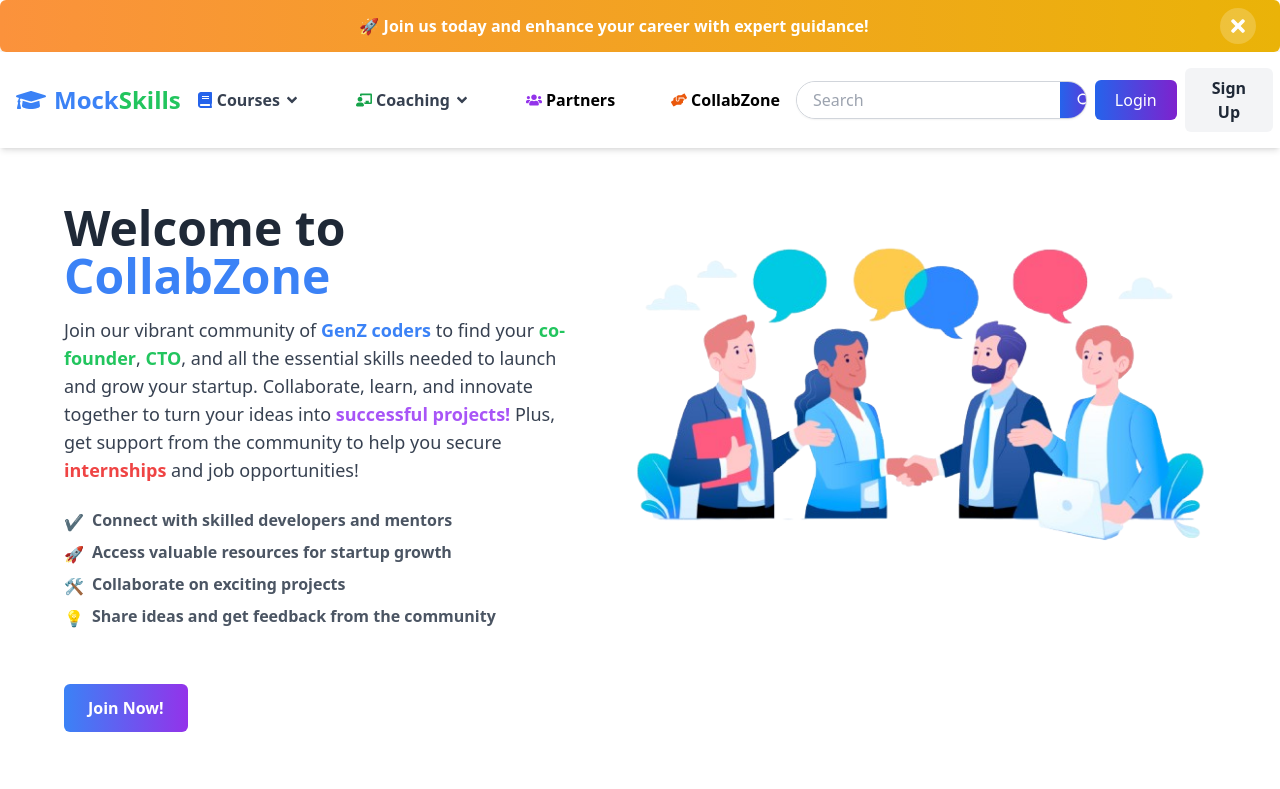
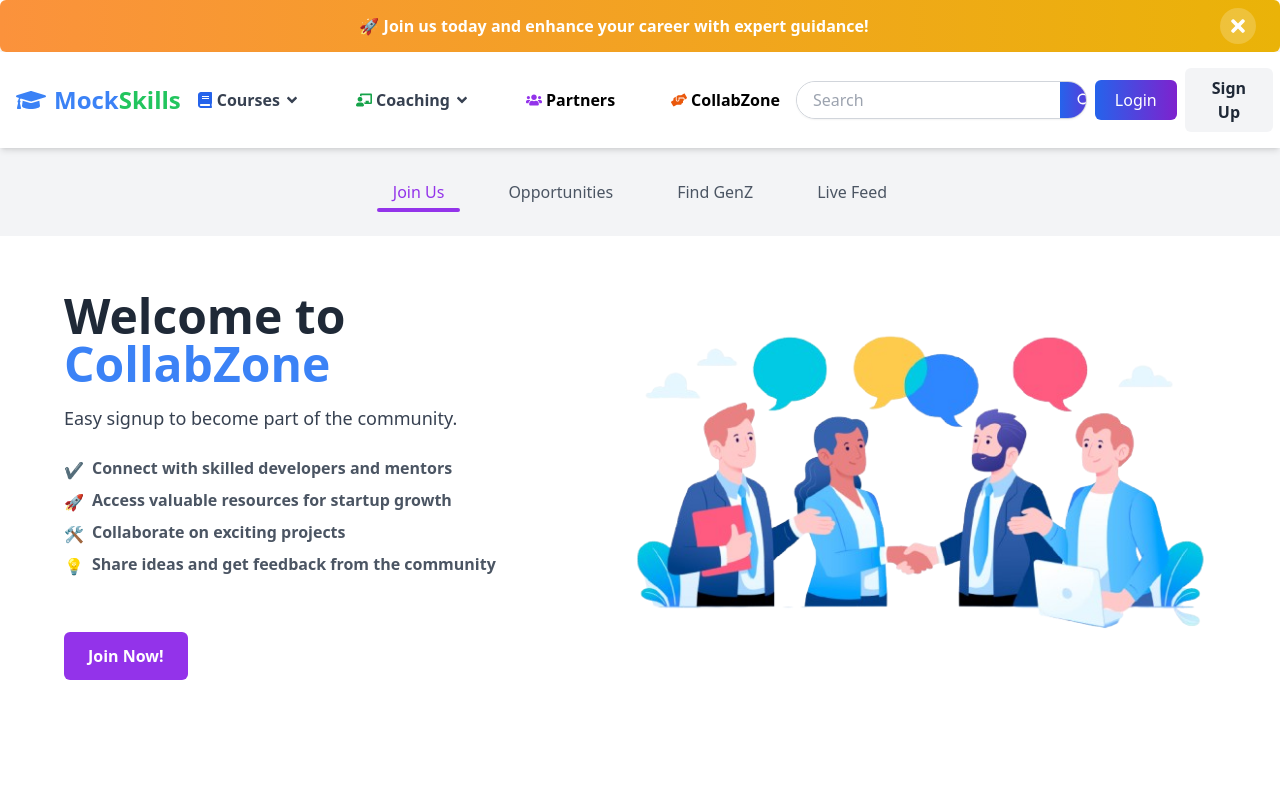
Before and after one commit to MockSkills-Tech/mockskills, a React (Vite) app: page /collabzone in a window 1280 px wide. Shown: the top 789 px of the page. Built offline with nearby package versions, Linux system fonts and the light colour scheme.

Commit message:
Create menu for features in CollabZone component

```diff
--- a/src/Components/CollabZone/CollabZone.jsx
+++ b/src/Components/CollabZone/CollabZone.jsx
@@ -1,28 +1,62 @@
-import React from "react";
-import interviewImage from "../../assets/FeaturesPic/team.png";
+import React, { useState } from "react";
+import interviewImage from "../../assets/FeaturesPic/team.png"; // Import the image used in the component
 
 const CollabZone = () => {
+  // State to track which feature is currently active
+  const [activeFeature, setActiveFeature] = useState("Join Us"); // Default feature
+
+  // Object holding details for each feature
+  const featureDetails = {
+    "Join Us": {
+      description: "Easy signup to become part of the community.",
+    },
+    Opportunities: {
+      description: "A hub for internships, job listings, and startup roles.",
+    },
+    "Find GenZ": {
+      description: "A search feature to connect with fellow GenZ talent.",
+    },
+    "Live Feed": {
+      description: "A real-time space for project updates, collaborations, and discussions.",
+    },
+  };
+
   return (
     <>
-      {/* Main Section: Two-Column Layout */}
+      {/* Menu Section - Contains buttons for feature selection */}
+      <section className="bg-gray-100 py-6">
+        <div className="container mx-auto px-6 md:px-12">
+          <nav className="mt-2 flex justify-center space-x-8 text-sm md:text-base font-medium text-gray-600">
+            {Object.keys(featureDetails).map((item) => (
+              <button
+                key={item}
+                onClick={() => setActiveFeature(item)} // Update the active feature on click
+                className={`relative pb-2 px-4 hover:text-purple-600 transition duration-200 ease-in-out ${
+                  activeFeature === item
+                    ? "text-purple-600 after:content-[''] after:absolute after:w-full after:h-1 after:bg-purple-600 after:bottom-0 after:left-0 after:rounded-full" // Active state styling
+                    : ""
+                }`}
+                aria-label={`Select ${item}`} // Accessibility label
+              >
+                {item}
+              </button>
+            ))}
+          </nav>
+        </div>
+      </section>
+
+      {/* Main Section: Two-Column Layout for introduction and image */}
       <section className="flex flex-col md:flex-row justify-between items-start h-auto mt-6 mx-4 md:mx-8 bg-white rounded-lg p-8">
-        {/* Left Section: Introduction */}
+        {/* Left Section: Introduction with feature details */}
         <div className="flex flex-col items-start md:w-1/2 mb-8">
           <h1 className="font-bold text-4xl md:text-5xl mb-4 text-gray-800">
             Welcome to <span className="text-blue-500">CollabZone</span>
           </h1>
+          {/* Display description of the currently active feature */}
           <p className="text-lg text-gray-700 mb-6 max-w-lg">
-            Join our vibrant community of{" "}
-            <span className="text-blue-500 font-bold">GenZ coders</span> to find
-            your <span className="text-green-500 font-bold">co-founder</span>,{" "}
-            <span className="text-green-500 font-bold">CTO</span>, and all the
-            essential skills needed to launch and grow your startup. Collaborate,
-            learn, and innovate together to turn your ideas into{" "}
-            <span className="text-purple-500 font-bold">successful projects!</span>{" "}
-            Plus, get support from the community to help you secure{" "}
-            <span className="text-red-500 font-bold">internships</span> and job
-            opportunities!
+            {featureDetails[activeFeature].description}
           </p>
+          {/* List of features and benefits */}
           <ul className="list-disc list-inside text-gray-600 mb-6">
             <li className="flex items-center mb-2">
               <span className="h-5 w-5 text-blue-500 mr-2">✔️</span>
@@ -41,24 +75,28 @@ const CollabZone = () => {
               <span className="font-bold">Share ideas and get feedback from the community</span>
             </li>
           </ul>
+          {/* Join Now button with dynamic styling based on active feature */}
           <button
-            className="mt-6 px-6 py-3 rounded-md bg-gradient-to-r from-blue-500 to-purple-600 text-white font-semibold transition duration-200 ease-in-out hover:bg-purple-700 focus:outline-none focus:ring-2 focus:ring-blue-300"
-            aria-label="Join the CollabZone community"
+            onClick={() => setActiveFeature("Join Us")} // Set active feature to "Join Us"
+            className={`mt-6 px-6 py-3 rounded-md text-white font-semibold transition duration-200 ease-in-out ${
+              activeFeature === "Join Us" ? "bg-purple-600 hover:bg-purple-700" : "bg-gradient-to-r from-blue-500 to-purple-600 hover:bg-purple-700"
+            } focus:outline-none focus:ring-2 focus:ring-blue-300`} // Button styling
+            aria-label="Join the CollabZone community" // Accessibility label
           >
             Join Now!
           </button>
         </div>
 
-        {/* Right Section: Image */}
+        {/* Right Section: Image of the team */}
         <div className="flex items-center justify-center mb-8">
           <img
-            src={interviewImage}
-            alt="Open Source Collaboration"
+            src={interviewImage} // Image source
+            alt="Open Source Collaboration" // Image alt text for accessibility
             className="object-cover rounded-lg max-h-full"
-            loading="lazy"
+            loading="lazy" // Optimize loading
             onError={(e) => {
-              e.target.onerror = null;
-              e.target.src = 'fallback-image.jpg';
+              e.target.onerror = null; // Prevents infinite loop
+              e.target.src = 'fallback-image.jpg'; // Provide a fallback image if the main image fails to load
             }}
           />
         </div>
@@ -69,7 +107,7 @@ const CollabZone = () => {
         <p className="text-lg text-gray-700 mb-6 max-w-lg mx-auto">
           Our <span className="text-blue-500 font-bold">GenZ team</span> is working hard to bring this to you!
         </p>
-        <p className="text-2xl text-red-500 font-bold mb-6"> {/* Increased font size */}
+        <p className="text-2xl text-red-500 font-bold mb-6">
           Coming soon!
         </p>
       </section>
@@ -77,4 +115,4 @@ const CollabZone = () => {
   );
 };
 
-export default CollabZone;
+export default CollabZone; // Export the CollabZone component for use in other parts of the app
```
